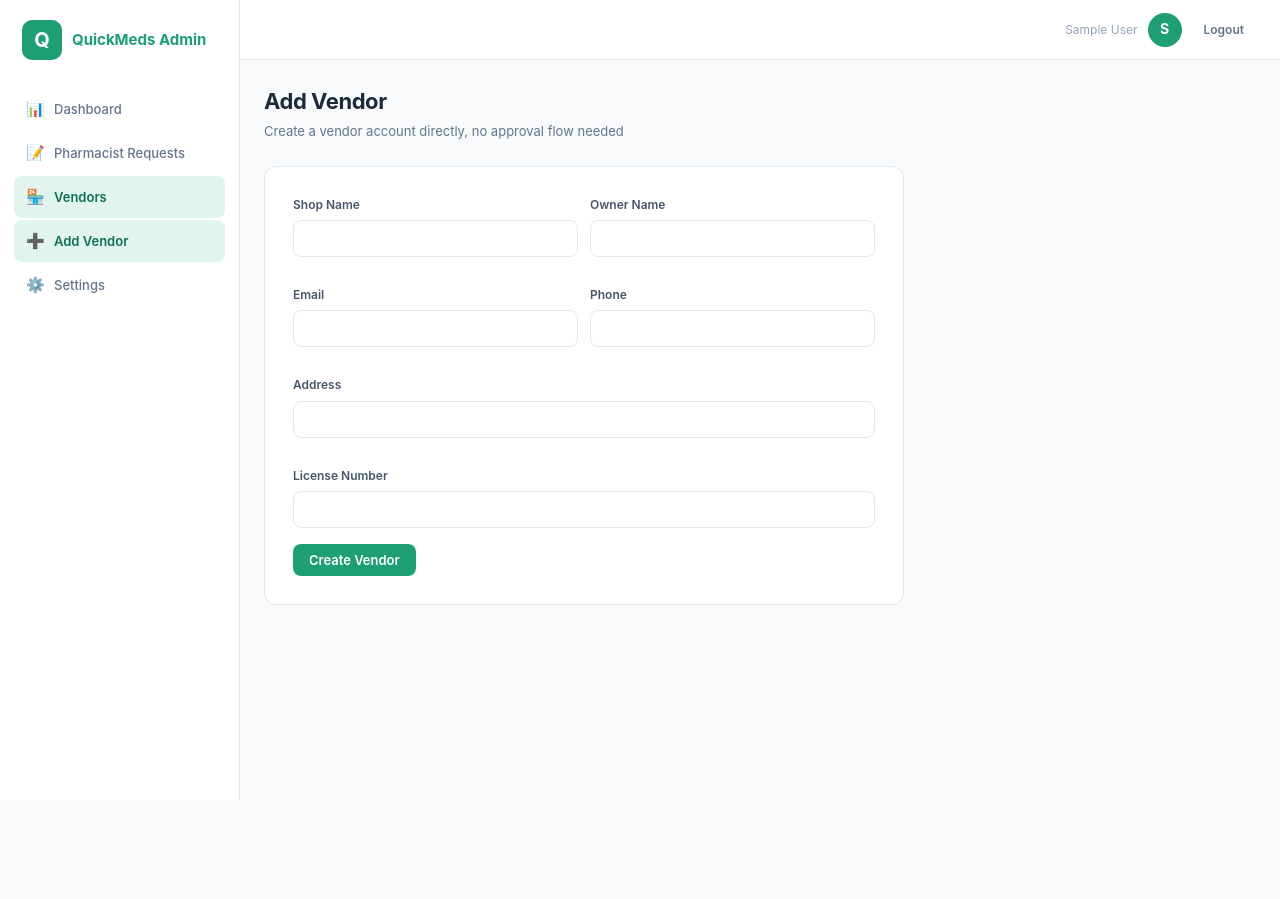
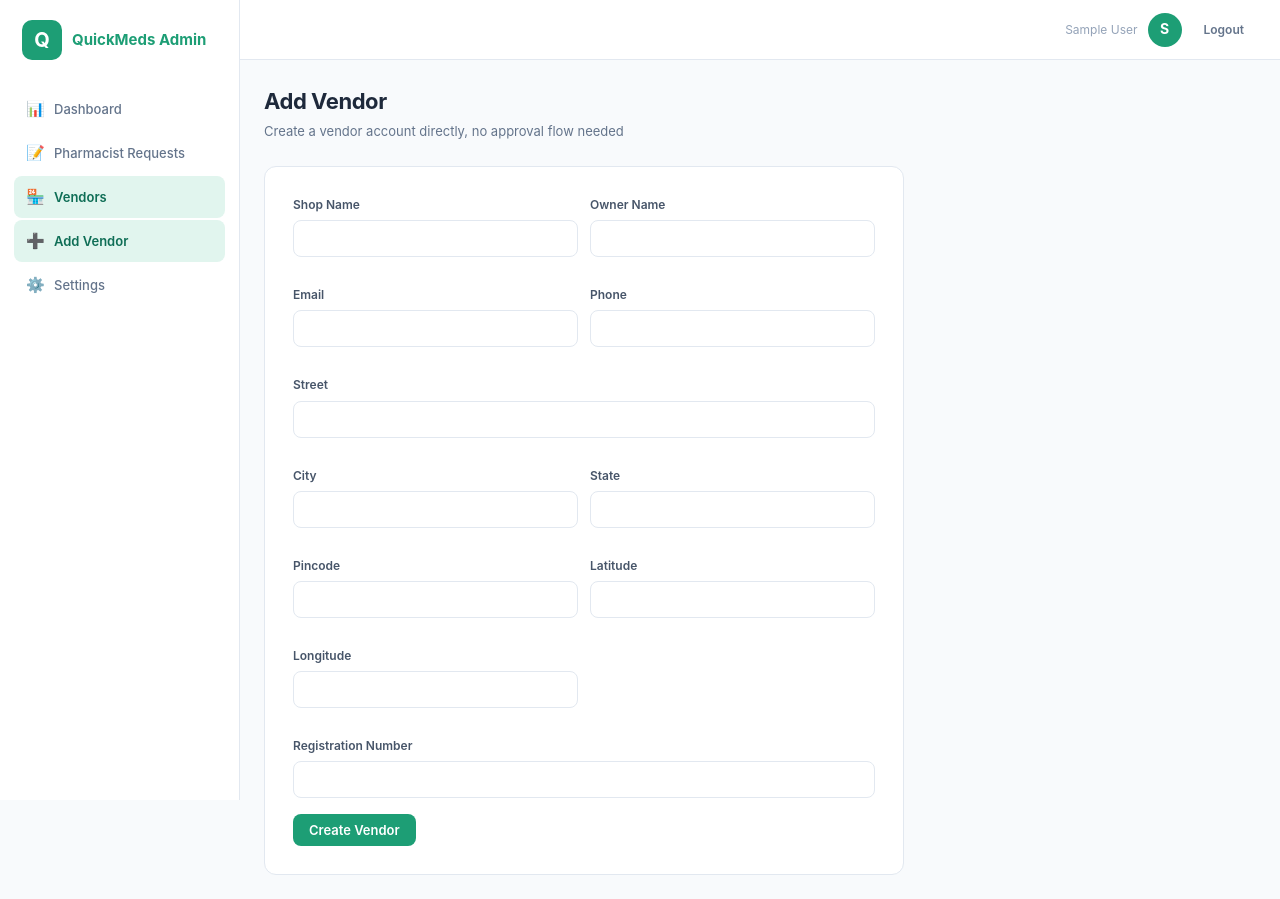
Before and after one commit to Akash00420/QuickMeds_Admin_Frontend, a React (Vite) app: page /vendors/add in a window 1280 px wide. Before the commit the page ends 800 px from the top, so only its background shows below. Built offline with nearby package versions, Linux system fonts and the light colour scheme; no server answers; sample sign-in values are in the browser's storage.

Commit message:
Admin Can Now Add Vendor

```diff
--- a/src/Reducer/VendorSlice.js
+++ b/src/Reducer/VendorSlice.js
@@ -9,13 +9,13 @@ const initialState = {
   error: null,
 };
 
-// GET /admin/vendors
+// GET /api/pharmacies/admin/vendors -> { success, message, data: { vendors } }
 export const fetchVendors = createAsyncThunk(
   "vendor/fetchAll",
   async (_, { rejectWithValue }) => {
     try {
-      const res = await axiosInstance.get("/admin/vendors");
-      return res.data;
+      const res = await axiosInstance.get("/pharmacies/admin/vendors");
+      return res.data.data.vendors;
     } catch (err) {
       return rejectWithValue(
         err.response?.data?.message || "Failed to fetch vendors"
@@ -24,14 +24,13 @@ export const fetchVendors = createAsyncThunk(
   }
 );
 
-// POST /admin/vendors  { shopName, ownerName, email, phone, address, license }
-// -> { vendor, generatedPassword }
+// POST /api/pharmacies/admin/vendors -> { data: { vendor, generatedPassword } }
 export const addVendorDirectly = createAsyncThunk(
   "vendor/addDirectly",
   async (vendorData, { rejectWithValue }) => {
     try {
-      const res = await axiosInstance.post("/admin/vendors", vendorData);
-      return res.data;
+      const res = await axiosInstance.post("/pharmacies/admin/vendors", vendorData);
+      return res.data.data;
     } catch (err) {
       return rejectWithValue(
         err.response?.data?.message || "Failed to add vendor"
@@ -40,13 +39,13 @@ export const addVendorDirectly = createAsyncThunk(
   }
 );
 
-// PATCH /admin/vendors/:id/status
+// PATCH /api/pharmacies/:pharmacyId/toggle-active -> { data: { pharmacy } }
 export const toggleVendorStatus = createAsyncThunk(
   "vendor/toggleStatus",
-  async ({ id, status }, { rejectWithValue }) => {
+  async (id, { rejectWithValue }) => {
     try {
-      await axiosInstance.patch(`/admin/vendors/${id}/status`, { status });
-      return { id, status };
+      const res = await axiosInstance.patch(`/pharmacies/${id}/toggle-active`);
+      return { id, isActive: res.data?.data?.pharmacy?.isActive };
     } catch (err) {
       return rejectWithValue(
         err.response?.data?.message || "Failed to update vendor status"
@@ -93,7 +92,7 @@ const vendorSlice = createSlice({
       .addCase(toggleVendorStatus.fulfilled, (state, action) => {
         state.vendors = state.vendors.map((v) =>
           v._id === action.payload.id
-            ? { ...v, status: action.payload.status }
+            ? { ...v, isActive: action.payload.isActive }
             : v
         );
       });
--- a/src/pages/AddVendor.jsx
+++ b/src/pages/AddVendor.jsx
@@ -12,8 +12,13 @@ const initialForm = {
   ownerName: "",
   email: "",
   phone: "",
-  address: "",
-  license: "",
+  street: "",
+  city: "",
+  state: "",
+  pincode: "",
+  latitude: "",
+  longitude: "",
+  registrationNumber: "",
 };
 
 const AddVendor = () => {
@@ -28,8 +33,28 @@ const AddVendor = () => {
     setForm({ ...form, [e.target.name]: e.target.value });
 
   const handleSubmit = () => {
-    if (!form.shopName || !form.ownerName || !form.email || !form.phone) return;
-    dispatch(addVendorDirectly(form));
+    if (
+      !form.shopName ||
+      !form.ownerName ||
+      !form.email ||
+      !form.phone ||
+      !form.street ||
+      !form.city ||
+      !form.state ||
+      !form.pincode ||
+      !form.latitude ||
+      !form.longitude ||
+      !form.registrationNumber
+    )
+      return;
+
+    dispatch(
+      addVendorDirectly({
+        ...form,
+        latitude: Number(form.latitude),
+        longitude: Number(form.longitude),
+      })
+    );
   };
 
   return (
@@ -84,21 +109,69 @@ const AddVendor = () => {
               onChange={handleChange}
             />
           </div>
+
           <div className="form-group" style={{ gridColumn: "1 / -1" }}>
-            <label className="form-label">Address</label>
+            <label className="form-label">Street</label>
             <input
               className="form-input"
-              name="address"
-              value={form.address}
+              name="street"
+              value={form.street}
               onChange={handleChange}
             />
           </div>
-          <div className="form-group" style={{ gridColumn: "1 / -1" }}>
-            <label className="form-label">License Number</label>
+          <div className="form-group">
+            <label className="form-label">City</label>
             <input
               className="form-input"
-              name="license"
-              value={form.license}
+              name="city"
+              value={form.city}
+              onChange={handleChange}
+            />
+          </div>
+          <div className="form-group">
+            <label className="form-label">State</label>
+            <input
+              className="form-input"
+              name="state"
+              value={form.state}
+              onChange={handleChange}
+            />
+          </div>
+          <div className="form-group">
+            <label className="form-label">Pincode</label>
+            <input
+              className="form-input"
+              name="pincode"
+              value={form.pincode}
+              onChange={handleChange}
+            />
+          </div>
+
+          <div className="form-group">
+            <label className="form-label">Latitude</label>
+            <input
+              className="form-input"
+              name="latitude"
+              value={form.latitude}
+              onChange={handleChange}
+            />
+          </div>
+          <div className="form-group">
+            <label className="form-label">Longitude</label>
+            <input
+              className="form-input"
+              name="longitude"
+              value={form.longitude}
+              onChange={handleChange}
+            />
+          </div>
+
+          <div className="form-group" style={{ gridColumn: "1 / -1" }}>
+            <label className="form-label">Registration Number</label>
+            <input
+              className="form-input"
+              name="registrationNumber"
+              value={form.registrationNumber}
               onChange={handleChange}
             />
           </div>
--- a/src/pages/VendorManagement.jsx
+++ b/src/pages/VendorManagement.jsx
@@ -1,11 +1,11 @@
 import { useEffect, useState } from "react";
 import { useDispatch, useSelector } from "react-redux";
 import { Link } from "react-router-dom";
-import { fetchVendors } from "../Reducer/VendorSlice";
+import { fetchVendors, toggleVendorStatus } from "../Reducer/VendorSlice";
 
 const VendorManagement = () => {
   const dispatch = useDispatch();
-  const { vendors, loading } = useSelector((s) => s.vendor);
+  const { vendors, loading, actionLoading } = useSelector((s) => s.vendor);
   const [search, setSearch] = useState("");
 
   useEffect(() => {
@@ -17,6 +17,10 @@ const VendorManagement = () => {
       v.name?.toLowerCase().includes(search.toLowerCase()) ||
       v.email?.toLowerCase().includes(search.toLowerCase())
   );
+
+  const handleToggle = (id) => {
+    dispatch(toggleVendorStatus(id));
+  };
 
   return (
     <div>
@@ -60,6 +64,8 @@ const VendorManagement = () => {
                 <th>Owner</th>
                 <th>Email</th>
                 <th>Phone</th>
+                <th>Status</th>
+                <th></th>
               </tr>
             </thead>
             <tbody>
@@ -67,8 +73,24 @@ const VendorManagement = () => {
                 <tr key={v._id}>
                   <td>{v.name}</td>
                   <td>{v.owner?.name}</td>
-                  <td>{v.email || v.owner?.email}</td>
+                  <td>{v.email}</td>
                   <td>{v.phone}</td>
+                  <td>
+                    <span
+                      className={`badge ${v.isActive ? "badge-success" : "badge-muted"}`}
+                    >
+                      {v.isActive ? "Active" : "Inactive"}
+                    </span>
+                  </td>
+                  <td>
+                    <button
+                      className="btn btn-outline btn-sm"
+                      onClick={() => handleToggle(v._id)}
+                      disabled={actionLoading}
+                    >
+                      {v.isActive ? "Deactivate" : "Activate"}
+                    </button>
+                  </td>
                 </tr>
               ))}
             </tbody>
```
